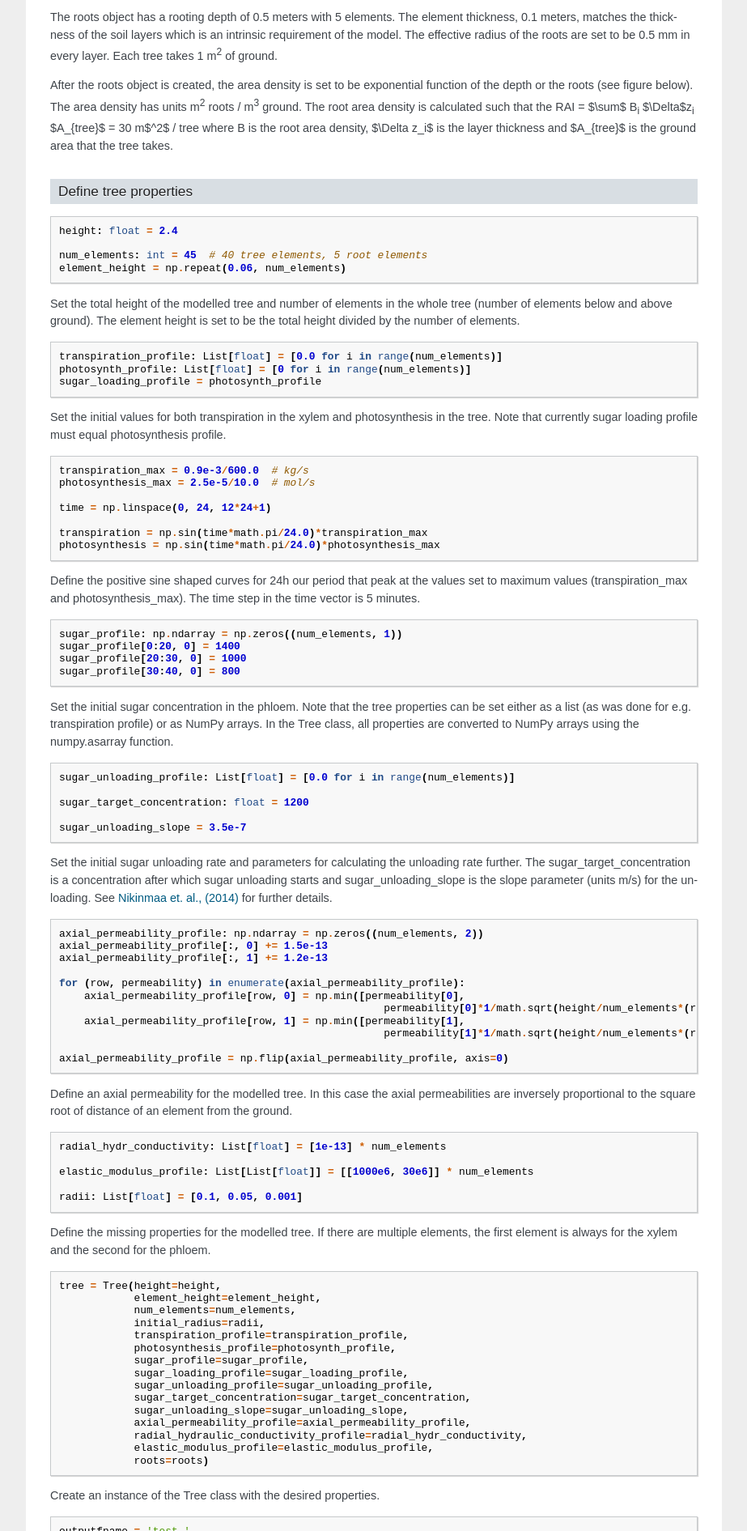
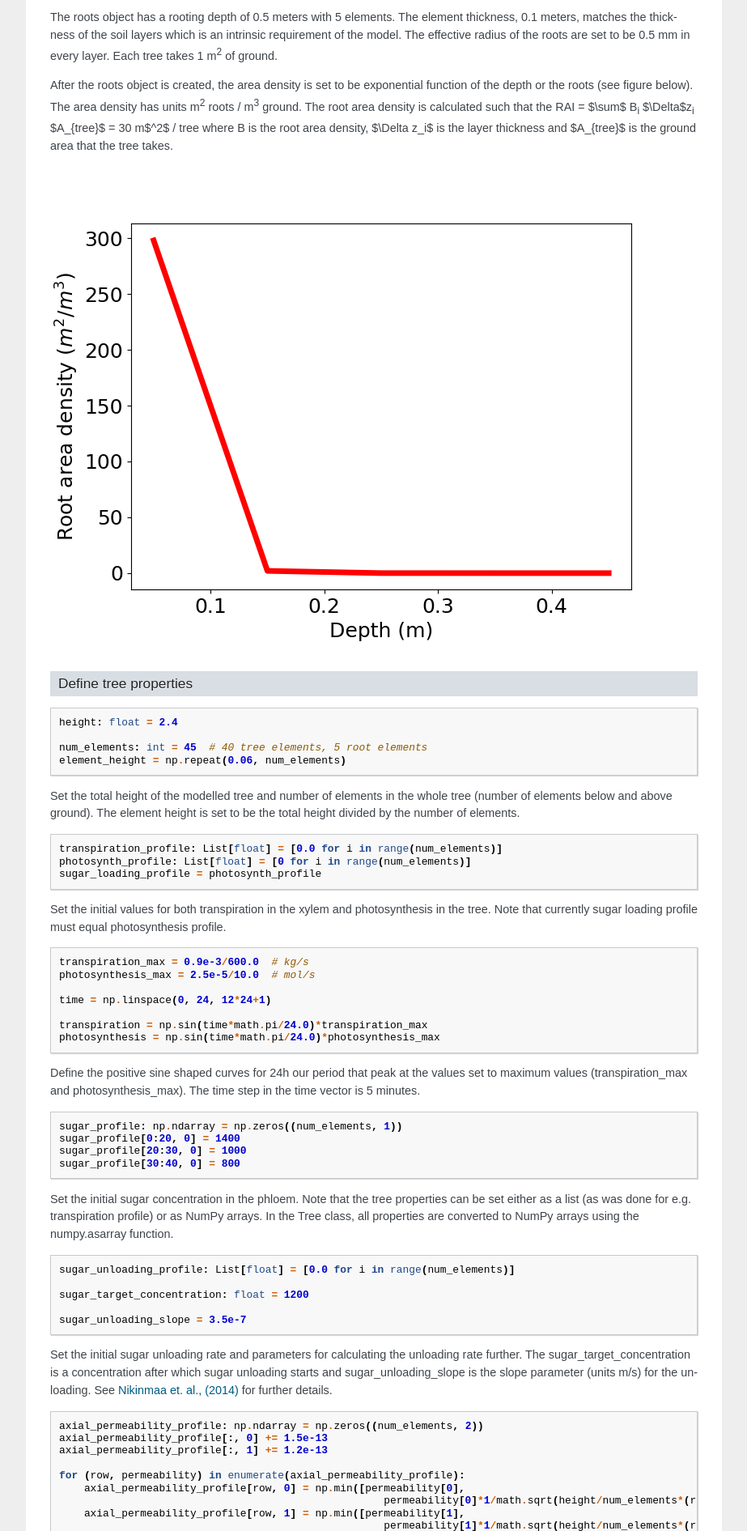
Before and after one commit to LukeEcomod/TreeBoxModel, a Sphinx documentation site: the page built from docs/source/instructions_to_run.md, in a window 1280 px wide. Shown: the part 1434-3325 px from the top of the page at 81% size, without its empty margins (198-1121 px from the left). Built offline with Sphinx 7.4.7, drawn with Linux system fonts in a browser that asks for light colours.

Commit message:
Added root area density figure to model instructions

````diff
--- a/docs/source/instructions_to_run.md
+++ b/docs/source/instructions_to_run.md
@@ -74,6 +74,8 @@ roots.area_density = b*np.exp(-a*length).reshape(roots.num_elements, 1)
 The roots object has a rooting depth of 0.5 meters with 5 elements. The element thickness, 0.1 meters, matches the thickness of the soil layers which is an intrinsic requirement of the model. The effective radius of the roots are set to be 0.5 mm in every layer. Each tree takes 1 m<sup>2</sup> of ground.
 
 After the roots object is created, the area density is set to be exponential function of the depth or the roots (see figure below). The area density has units m<sup>2</sup> roots / m<sup>3</sup> ground. The root area density is calculated such that the RAI = $\sum$ B<sub>i</sub> $\Delta$z<sub>i</sub> $A_{tree}$ = 30 m$^2$ / tree where B is the root area density, $\Delta z_i$ is the layer thickness and $A_{tree}$ is the ground area that the tree takes.
+
+![Figure of the root area density](./_static/root_area_density.png)
 
 ### Define tree properties
 ```python
````
Also changed, not shown: docs/source/_static/root_area_density.png (added).
